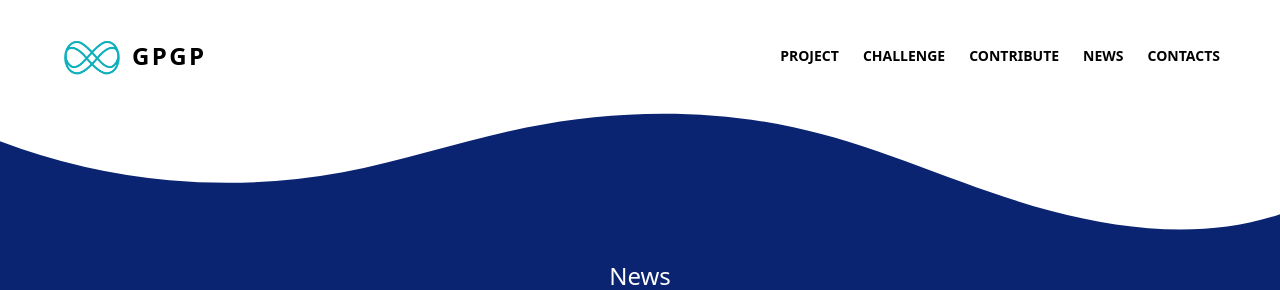
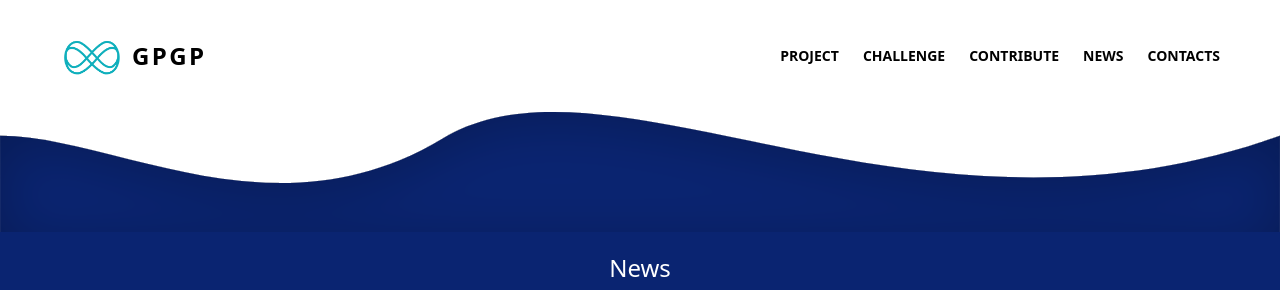
Before and after one commit to Risidio/gpgp, a React (Create React App) app: page /news in a window 1280 px wide. Shown: the top 290 px of the page. Built offline with nearby package versions, Linux system fonts and the light colour scheme.

Commit message:
modify the news

```diff
--- a/src/components/news/BottomLatestNews.tsx
+++ b/src/components/news/BottomLatestNews.tsx
@@ -16,8 +16,9 @@ const BottomLatestNews = () => {
                      Latest News
                   </h2>
                   <div className="grid grid-cols-3 gap-10">
-                     {fakeData.map(item => (
+                     {fakeData.map((item, index) => (
                         <NewsCard
+                              key={index}
                               title="The Tide of Plastic: A Growing Threat"
                               href={`/news/${item.id}`}
                               imageUrl="news/latest-news.png"
--- /dev/null
+++ b/src/components/news/NewBackgroundWave.tsx
@@ -0,0 +1,8 @@
+const NewBackgroundWave = () => {
+  return (
+      <div className="w-full bg-news-page-wave bg-no-repeat bg-cover sm:h-[100px] md:h-[120px]">
+      </div>
+   )
+}
+
+export default NewBackgroundWave;
--- a/src/components/news/NewsCategory.tsx
+++ b/src/components/news/NewsCategory.tsx
@@ -27,8 +27,9 @@ const NewsCategory = ({ category} : NewsCategoryProps) => {
         </div>
 
         <div className="grid grid-cols-3 gap-5">
-             {new Array(3).fill(1).map(item => (
+             {new Array(3).fill(1).map((item, index) => (
                  <NewsCard
+                     key={index}
                      title={category.title}
                      href={`/news/${category.description}`}
                      imageUrl="news.png"
--- a/src/components/news/NewsCategoryList.tsx
+++ b/src/components/news/NewsCategoryList.tsx
@@ -71,8 +71,9 @@ const NewsCategoryList = () => {
             </span>
          </div>
          <div className="grid grid-cols-3 gap-5">
-             {fakeData.map(item => (
+             {fakeData.map((item, index) => (
                  <NewsCard
+                     key={index}
                      title="The Tide of Plastic: A Growing Threat"
                      href={`/news/${params.categoryId}`}
                      imageUrl="news.png"
--- a/src/components/news/NewsLayout.tsx
+++ b/src/components/news/NewsLayout.tsx
@@ -1,9 +1,9 @@
 import { Outlet, useParams } from 'react-router-dom'
 import Container from '../Container'
-import BackgroundWave from '../BackgroundWave'
 import { twMerge } from 'tailwind-merge';
 import NewsFooter from './NewsFooter';
 import BottomLatestNews from './BottomLatestNews';
+import NewBackgroundWave from './NewBackgroundWave';
 
 export const NewsLayout = () => {
   const params = useParams();
@@ -11,7 +11,7 @@ export const NewsLayout = () => {
   return (
     <>
         <div className="sm:block hidden">
-           <BackgroundWave/>
+           <NewBackgroundWave/>
         </div>
 
         <section className={twMerge("flex flex-col items-center bg-gpgp-blue text-white", classes)}>
@@ -26,7 +26,7 @@ export const NewsLayout = () => {
 
         <NewsFooter>
            {!params.categoryId
-               ? <BackgroundWave/>
+               ? <NewBackgroundWave/>
                : <BottomLatestNews/>
               }
         </NewsFooter>
--- a/tailwind.config.js
+++ b/tailwind.config.js
@@ -26,6 +26,7 @@ module.exports = {
         "project-page-mobile-wave": "url('./assets/svg/projectwavemobile.svg')",
         "project-challenge-image": "url('./assets/images/challenge.png')",
         "project-artist-web-back": "url('./assets/images/JD2.jpg')",
+        "news-page-wave": "url('./assets/svg/newswave.svg')",
       },
     },
   },
```
Also changed, not shown: src/assets/svg/newswave.svg (added). Lines whose indentation alone changed are shown as unchanged.
